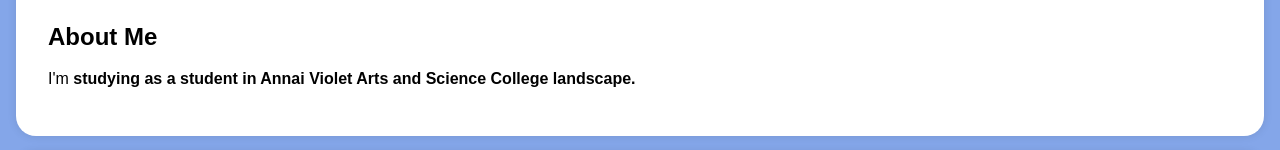
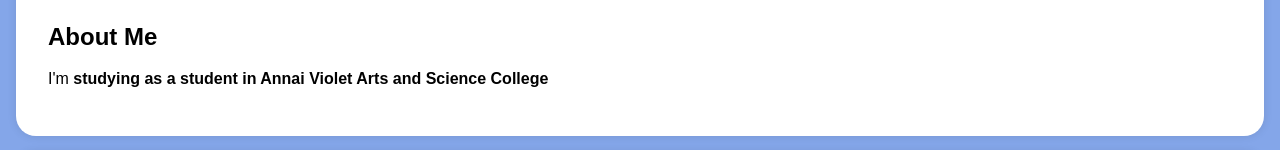
Before and after one commit to danielsamraj04/Daniel-SamRaj-, a plain HTML site: page index.html in a window 1280 px wide. Shown: the part 276-426 px from the top of the page. Drawn offline with Linux system fonts and the light colour scheme.

Commit message:
Update index.html

```diff
--- a/index.html
+++ b/index.html
@@ -115,7 +115,7 @@
     <section id="about">
         <div class="section-content">
             <h2>About Me</h2>
-            <p>I'm  <b> studying as a student in Annai Violet Arts and Science College<a href="https://techtrainer20.github.io/git_con2/" traget="_target"></a> landscape. </p>
+            <p>I'm  <b> studying as a student in Annai Violet Arts and Science College<a href="https://techtrainer20.github.io/git_con2/" traget="_target"></a>  </p>
         </div>
     </section>
 
```
